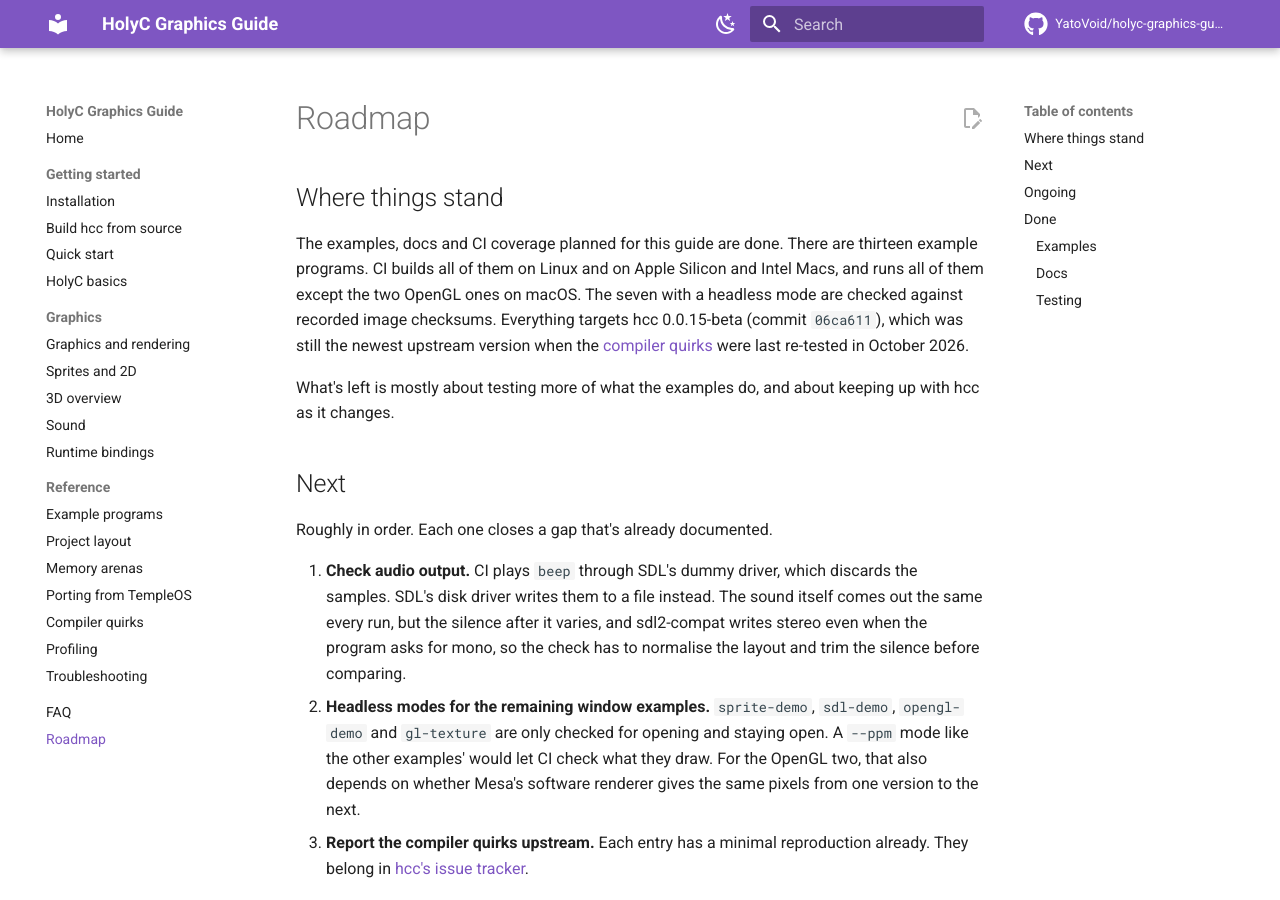
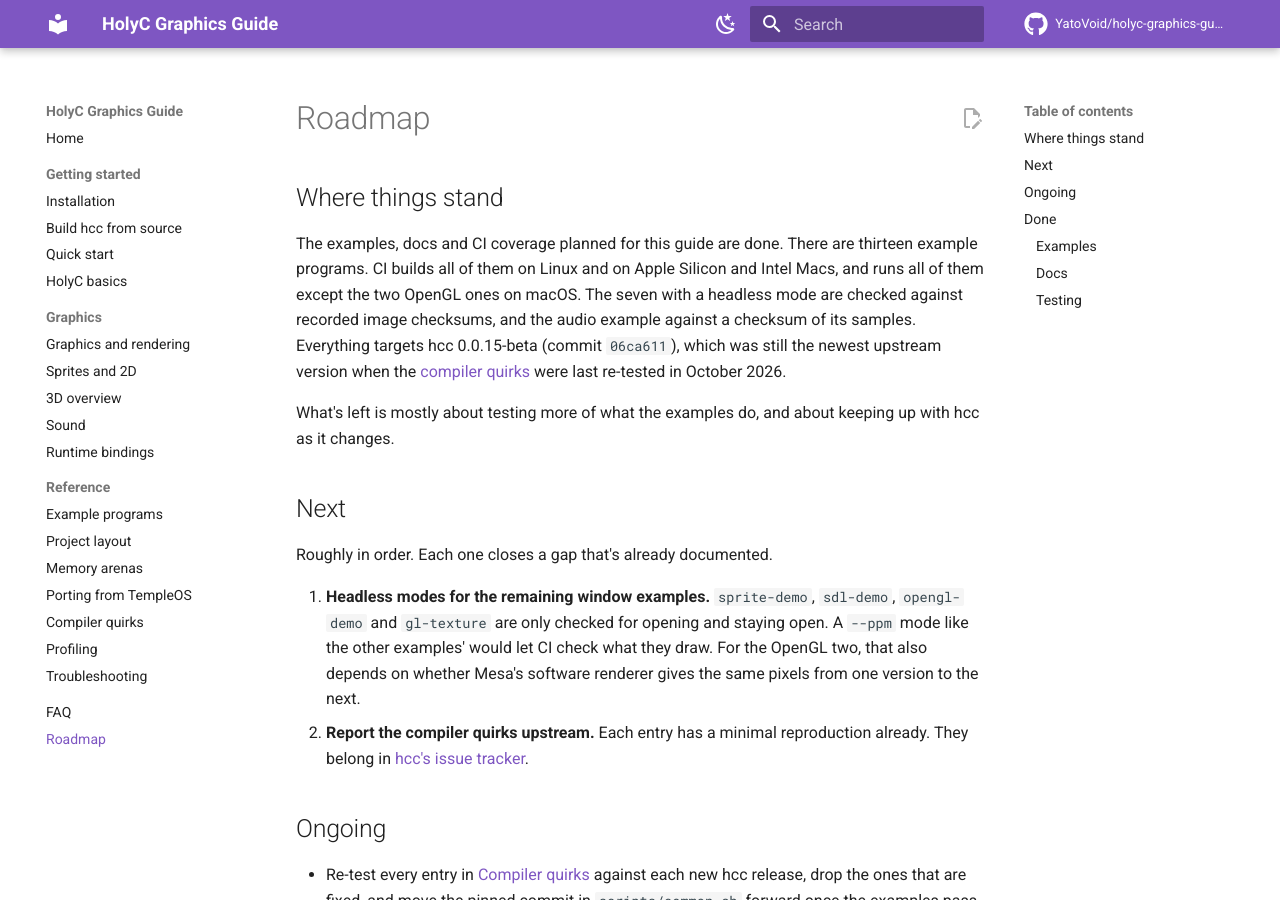
Before and after one commit to YatoVoid/holyc-graphics-guide, an MkDocs documentation site: the page built from docs/roadmap.md, in a window 1280 px wide and 900 px high. Built offline with MkDocs 1.6.1 and Material for MkDocs 9.7.7, drawn with Linux system fonts in a browser that asks for light colours; comment, search, counter and statistics services are not loaded; some of the changed text lies outside the part shown.

Commit message:
Document the audio check

```diff
--- a/docs/roadmap.md
+++ b/docs/roadmap.md
@@ -2,7 +2,7 @@
 
 ## Where things stand
 
-The examples, docs and CI coverage planned for this guide are done. There are thirteen example programs. CI builds all of them on Linux and on Apple Silicon and Intel Macs, and runs all of them except the two OpenGL ones on macOS. The seven with a headless mode are checked against recorded image checksums. Everything targets hcc 0.0.15-beta (commit `06ca611`), which was still the newest upstream version when the [compiler quirks](compiler-quirks.md) were last re-tested in October 2026.
+The examples, docs and CI coverage planned for this guide are done. There are thirteen example programs. CI builds all of them on Linux and on Apple Silicon and Intel Macs, and runs all of them except the two OpenGL ones on macOS. The seven with a headless mode are checked against recorded image checksums, and the audio example against a checksum of its samples. Everything targets hcc 0.0.15-beta (commit `06ca611`), which was still the newest upstream version when the [compiler quirks](compiler-quirks.md) were last re-tested in October 2026.
 
 What's left is mostly about testing more of what the examples do, and about keeping up with hcc as it changes.
 
@@ -10,9 +10,8 @@ What's left is mostly about testing more of what the examples do, and about keep
 
 Roughly in order. Each one closes a gap that's already documented.
 
-1. **Check audio output.** CI plays `beep` through SDL's dummy driver, which discards the samples. SDL's disk driver writes them to a file instead. The sound itself comes out the same every run, but the silence after it varies, and sdl2-compat writes stereo even when the program asks for mono, so the check has to normalise the layout and trim the silence before comparing.
-2. **Headless modes for the remaining window examples.** `sprite-demo`, `sdl-demo`, `opengl-demo` and `gl-texture` are only checked for opening and staying open. A `--ppm` mode like the other examples' would let CI check what they draw. For the OpenGL two, that also depends on whether Mesa's software renderer gives the same pixels from one version to the next.
-3. **Report the compiler quirks upstream.** Each entry has a minimal reproduction already. They belong in [hcc's issue tracker](https://github.com/Jamesbarford/holyc-lang/issues).
+1. **Headless modes for the remaining window examples.** `sprite-demo`, `sdl-demo`, `opengl-demo` and `gl-texture` are only checked for opening and staying open. A `--ppm` mode like the other examples' would let CI check what they draw. For the OpenGL two, that also depends on whether Mesa's software renderer gives the same pixels from one version to the next.
+2. **Report the compiler quirks upstream.** Each entry has a minimal reproduction already. They belong in [hcc's issue tracker](https://github.com/Jamesbarford/holyc-lang/issues).
 
 ## Ongoing
 
@@ -41,5 +40,6 @@ Roughly in order. Each one closes a gap that's already documented.
 - [x] macOS CI job (Apple Silicon and Intel).
 - [x] Pixel checksums for the headless examples, so rendering changes are caught as well as crashes.
 - [x] The gamepad example is tested with SDL's virtual controller, including unplugging and replugging.
+- [x] The audio example's samples are checked through SDL's disk driver, on SDL2 and on sdl2-compat.
 
 Contributions are welcome. Open an issue first for anything large.
```
Also changed, not shown: README.md (+2 -2 lines), docs/audio.md (+5 -1 lines), docs/index.md (+2 -2 lines), docs/installation.md (+1 -1 lines).
